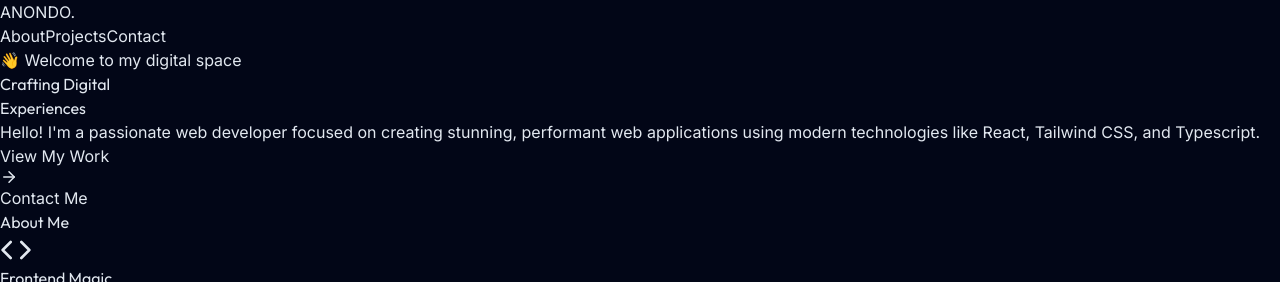
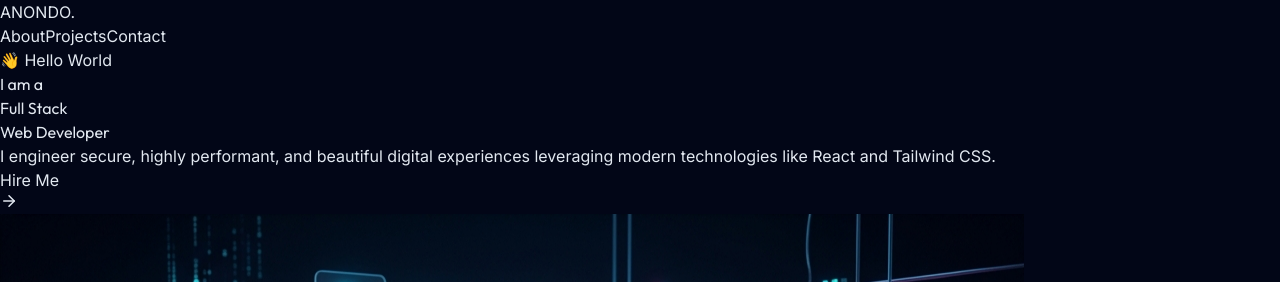
Before and after one commit to Anondoroydev/Portfolio, a React (Vite) app: page / in a window 1280 px wide. Shown: the top 282 px of the page. Built offline with nearby package versions, Linux system fonts and the light colour scheme.

Commit message:
feat: redesign hero section with new layout and developer avatar image

```diff
--- a/src/pages/Home.tsx
+++ b/src/pages/Home.tsx
@@ -19,34 +19,54 @@ export default function Home() {
   return (
     <div className="flex flex-col gap-32 scroll-smooth">
       {/* Hero Section */}
-      <section id="hero" className="min-h-[85vh] flex flex-col justify-center items-center text-center relative pt-20">
+      <section id="hero" className="min-h-[85vh] flex items-center relative pt-20">
         <div className="absolute top-1/2 left-1/2 -translate-x-1/2 -translate-y-1/2 w-[600px] h-[600px] bg-cyan-500/20 rounded-full blur-[120px] -z-10 mix-blend-screen pointer-events-none" />
         <div className="absolute top-1/2 left-1/4 -translate-x-1/2 -translate-y-1/2 w-[400px] h-[400px] bg-fuchsia-500/10 rounded-full blur-[100px] -z-10 mix-blend-screen pointer-events-none" />
 
+        <div className="w-full grid grid-cols-1 lg:grid-cols-2 gap-12 items-center">
           <motion.div
-           initial={{ opacity: 0, scale: 0.9 }}
-           animate={{ opacity: 1, scale: 1 }}
+             initial={{ opacity: 0, x: -50 }}
+             animate={{ opacity: 1, x: 0 }}
              transition={{ duration: 0.7, ease: "easeOut" }}
+             className="text-left"
           >
             <div className="inline-block px-4 py-1.5 rounded-full border border-slate-700/50 bg-slate-800/30 backdrop-blur-md mb-8 text-sm font-medium text-slate-300">
-            👋 Welcome to my digital space
+              👋 Hello World
             </div>
-          <h1 className="text-5xl md:text-7xl font-black tracking-tight mb-6 leading-tight">
-            Crafting Digital <br className="hidden md:block" />
-            <span className="text-gradient">Experiences</span>
+            <h1 className="text-5xl md:text-7xl font-black tracking-tight mb-4 leading-tight">
+              I am a <br className="hidden md:block" />
+              <span className="text-gradient">Full Stack</span><br/>
+              Web Developer
             </h1>
-          <p className="text-lg md:text-xl text-slate-400 max-w-2xl mx-auto mb-10 font-light leading-relaxed">
-             Hello! I'm a passionate web developer focused on creating stunning, performant web applications using modern technologies like React, Tailwind CSS, and Typescript.
+            <p className="text-lg md:text-xl text-slate-400 max-w-lg mb-10 font-light leading-relaxed">
+               I engineer secure, highly performant, and beautiful digital experiences leveraging modern technologies like React and Tailwind CSS.
             </p>
-          <div className="flex flex-col sm:flex-row justify-center gap-4">
-            <a href="#projects" className="glass flex items-center justify-center gap-2 px-8 py-3.5 rounded-full hover:bg-cyan-500/20 hover:border-cyan-400/50 transition-all font-semibold text-white group">
-              View My Work <ArrowRight size={18} className="group-hover:translate-x-1 transition-transform" />
+            <div className="flex flex-col sm:flex-row gap-4">
+              <a href="#contact" className="glass flex items-center justify-center gap-2 px-8 py-3.5 rounded-full hover:bg-cyan-500/20 hover:border-cyan-400/50 transition-all font-semibold text-white group bg-cyan-600/20 border-cyan-500/30">
+                Hire Me <ArrowRight size={18} className="group-hover:translate-x-1 transition-transform" />
               </a>
-            <a href="#contact" className="flex items-center justify-center gap-2 px-8 py-3.5 rounded-full hover:bg-slate-800 transition-colors font-semibold text-slate-300 border border-transparent hover:border-slate-700">
-              Contact Me
+              <a href="#projects" className="flex items-center justify-center gap-2 px-8 py-3.5 rounded-full hover:bg-slate-800 transition-colors font-semibold text-slate-300 border border-slate-700">
+                View My Work
               </a>
             </div>
           </motion.div>
+
+          <motion.div
+             initial={{ opacity: 0, scale: 0.8 }}
+             animate={{ opacity: 1, scale: 1 }}
+             transition={{ duration: 0.7, delay: 0.2, ease: "easeOut" }}
+             className="relative flex justify-center mt-12 lg:mt-0"
+          >
+            <motion.div
+              animate={{ y: [0, -20, 0] }}
+              transition={{ repeat: Infinity, duration: 4, ease: "easeInOut" }}
+              className="relative w-full max-w-sm lg:max-w-lg"
+            >
+              <div className="absolute inset-0 bg-gradient-to-tr from-cyan-500/30 to-fuchsia-500/30 rounded-[3rem] blur-3xl -z-10" />
+              <img src="/avatar.png" alt="Developer Avatar" className="w-full h-auto object-cover rounded-[3rem] border border-white/10 shadow-2xl shadow-cyan-500/20" />
+            </motion.div>
+          </motion.div>
+        </div>
       </section>
 
       {/* About Section */}
```
Also changed, not shown: public/avatar.png (added). Lines whose indentation alone changed are shown as unchanged.
